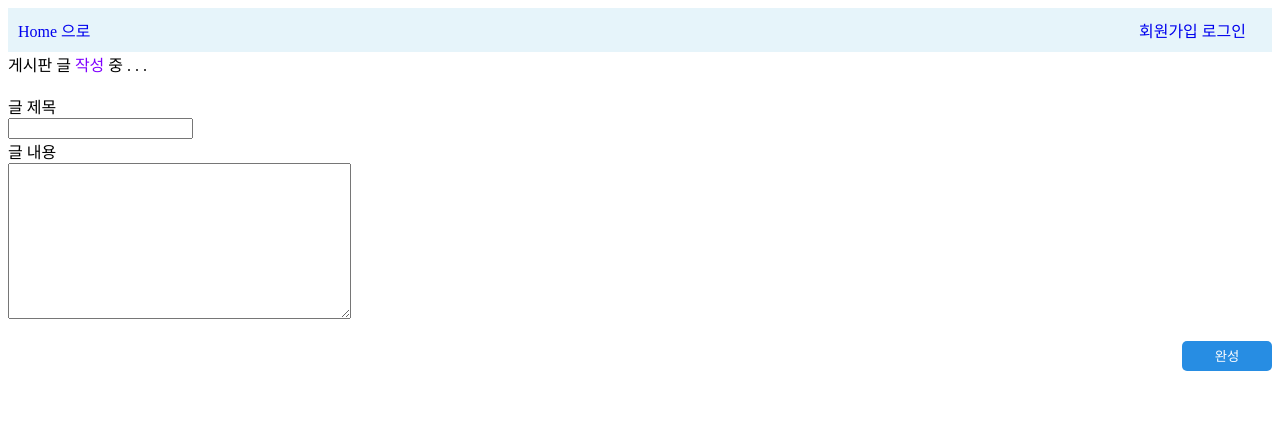
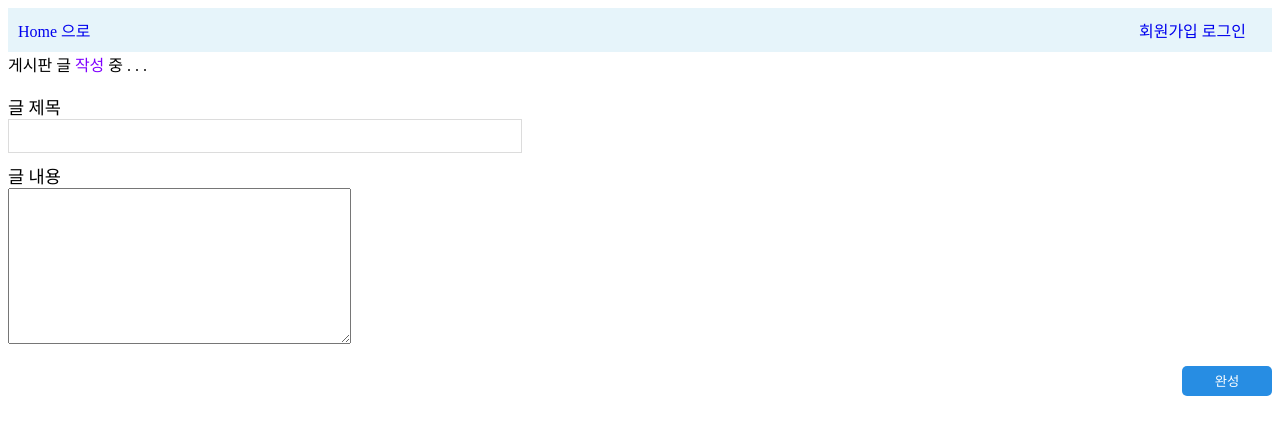
Before and after one commit to kitty-700/General_Web_Site, a Django app: page /app_board/write/ in a window 1280 px wide. Shown: the top 435 px of the page. Run offline with Django 3.2, Linux system fonts and the light colour scheme; some libraries are stand-ins or nearby versions.

Commit message:
(uiux) 입력 폼 개선

```diff
--- a/GPWS/app_board/templates/app_board/write_article.html
+++ b/GPWS/app_board/templates/app_board/write_article.html
@@ -36,4 +36,26 @@
     })
     ;
 </script>
+<style>
+    #id_title{
+        width:100%;
+        max-width:500px;
+        height:30px;
+        line-height:30px;
+        line-height:30px;
+        border:1px solid #dcdcdc;
+        padding-left:10px;
+        margin-bottom:10px;
+    }
+    #id_title:focus {
+        border-color: #66afe9;
+        outline:0;
+        -webkit-box-shadow:inset 0 1px 1px rgb(0 0 0 / 8%), 0 0 8px rgb(102 175 233 / 60%);
+        box-shadow:inset 0 1px 1px rgb(0 0 0 / 8%), 0 0 8px rgb(102 175 233 / 60%);
+    }
+    label {
+        font-wight:700;
+        font-size:1.1em
+    }
+</style>
 {% endblock %}
```
